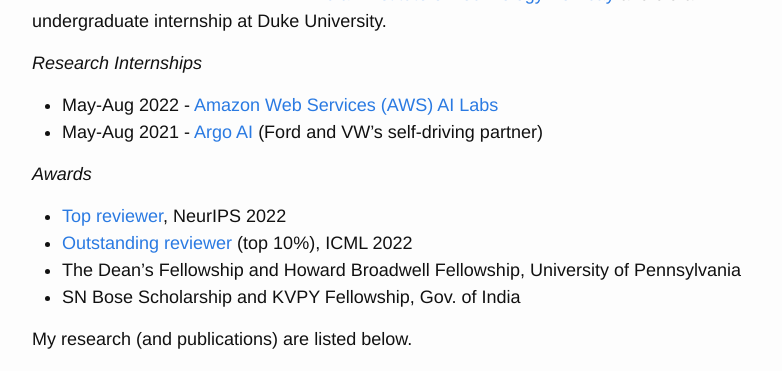
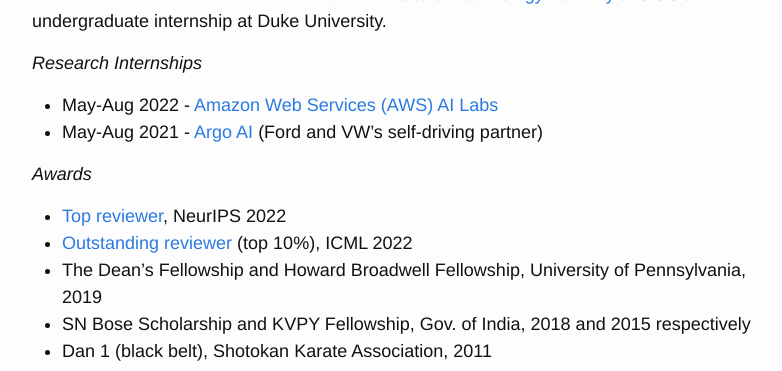
Before and after one commit to kaustubhsridhar/kaustubhsridhar.github.io, a Jekyll site: the page built from index.md, in a window 1280 px wide and 900 px high, scrolled down 372 px, cut to the strip 0-371 px from the top of the window. Shown: the whole strip, without its empty margins (238-1020 px from the left). Built offline with Jekyll 4.4.1, drawn with Linux system fonts in a browser that asks for light colours; nearby versions of some CDN libraries.

Commit message:
Update index.md

```diff
--- a/index.md
+++ b/index.md
@@ -19,8 +19,9 @@ Before starting my PhD, I graduated with honors from the <a href="https://www.ii
 *Awards*
 * <a href="https://nips.cc/Conferences/2022/ProgramCommittee#%23:~:text=Katsuhiko%20Ishiguro-,Kaustubh%20Sridhar,Ke%20Sun,-Keane%20Lucas">Top reviewer</a>, NeurIPS 2022
 * <a href="https://icml.cc/Conferences/2022/Reviewers#%23:~:text=Kartik%20Sreenivasan-,kaustubh%20sridhar,-Ke%20Sun">Outstanding reviewer</a> (top 10%), ICML 2022
-* The Dean's Fellowship and Howard Broadwell Fellowship, University of Pennsylvania
-* SN Bose Scholarship and KVPY Fellowship, Gov. of India
+* The Dean's Fellowship and Howard Broadwell Fellowship, University of Pennsylvania, 2019
+* SN Bose Scholarship and KVPY Fellowship, Gov. of India, 2018 and 2015 respectively
+* Dan 1 (black belt), Shotokan Karate Association, 2011
 
 My research (and publications) are listed below.
 
```
